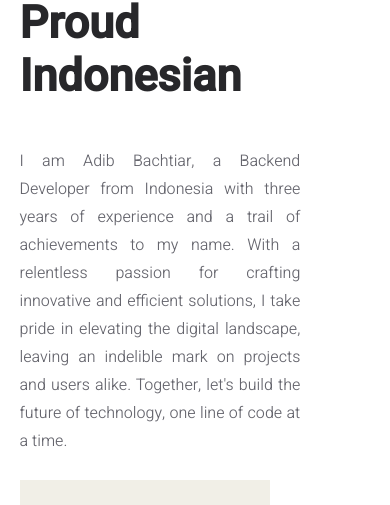
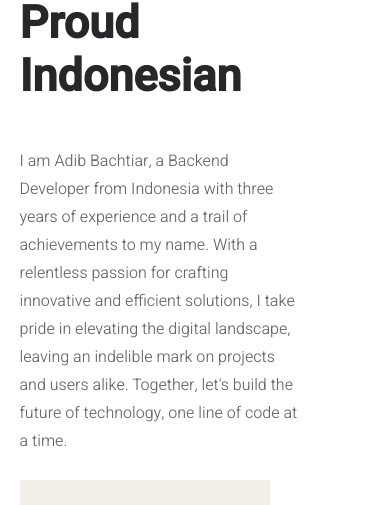
Before and after one commit to xdbchtr/my-portfolio, a React (Create React App) app: page /about in a window 390 px wide. Shown: the part 400-905 px from the top of the page. Built offline with nearby package versions, Linux system fonts and the light colour scheme.

Commit message:
update align text

```diff
--- a/src/pages/styles/about.css
+++ b/src/pages/styles/about.css
@@ -39,12 +39,10 @@
 
 .about-subtitle {
 	width: 80% !important;
-  text-align: justify;
 }
 
 .about-subtitle2 {
 	width: 80% !important;
-  text-align: justify;
 }
 
 .about-left-side {
@@ -90,12 +88,10 @@
 
 	.about-subtitle {
 		padding-top: 20px !important;
-    text-align: justify;
 	}
 
   .about-subtitle2 {
 		padding-top: 20px !important;
-    text-align: justify;
 	}
 
 	.about-left-side {
```
